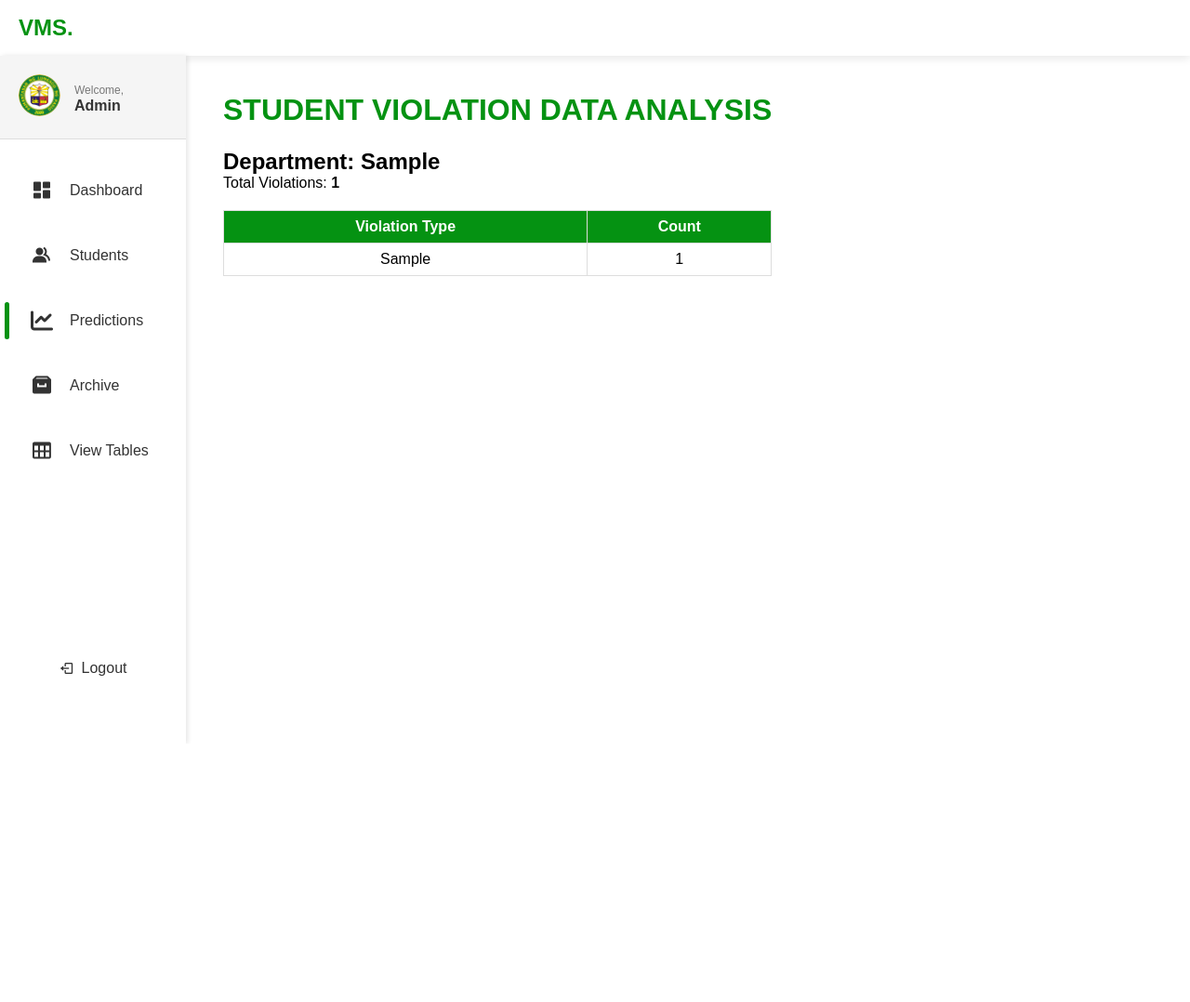
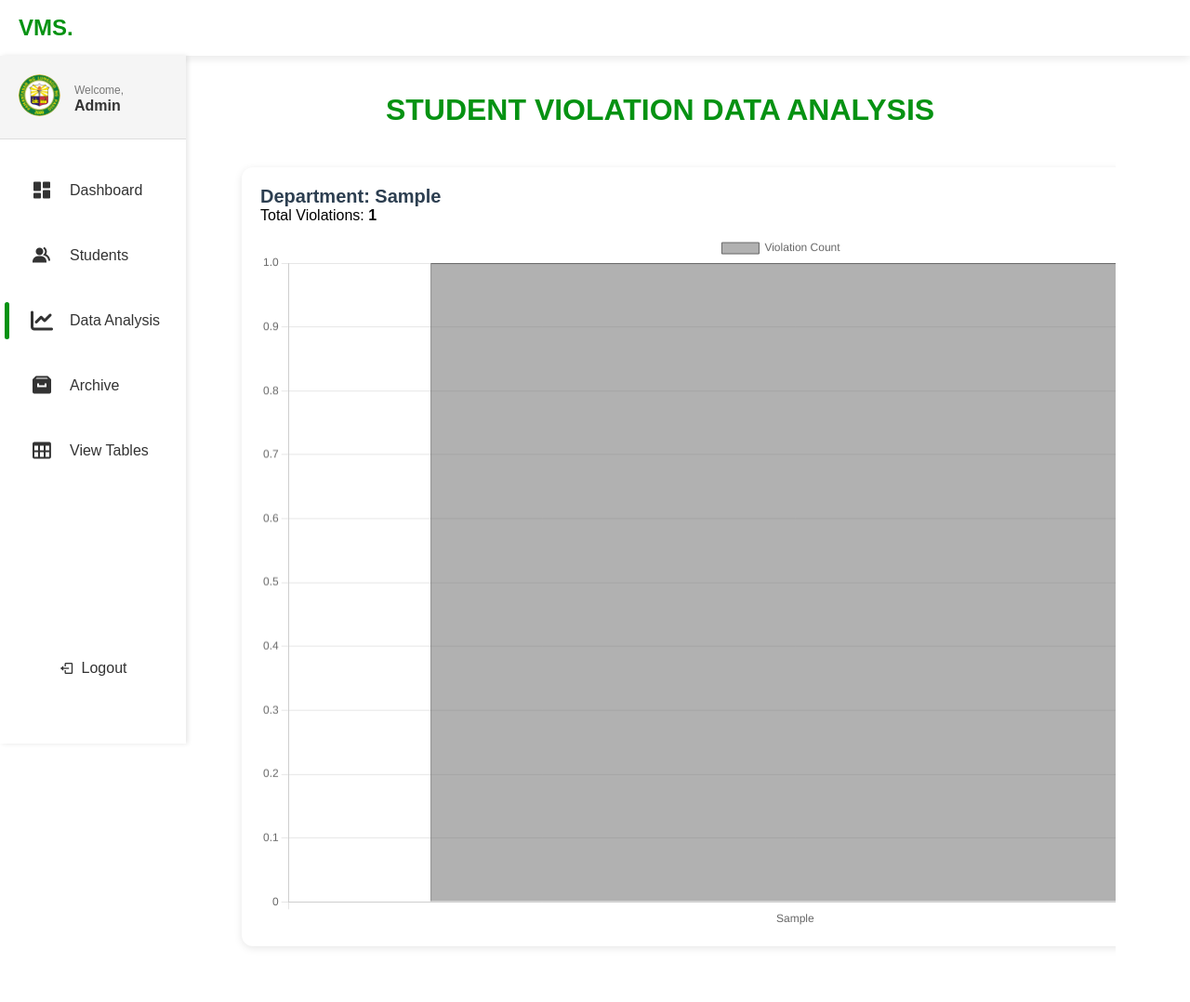
Before and after one commit to jopsjops/vmsplp-php, a PHP site: page /prediction.php in a window 1280 px wide. Shown: the whole page at 93% size. Before the commit the page ends 799 px from the top, so only its background shows below. Run offline with PHP 8.4, Linux system fonts and the light colour scheme; tables that the repository leaves empty or names only in its code hold one stand-in row (values such as "Sample post"); some libraries are stand-ins or nearby versions.

Commit message:
oks na yung data analysis, iniba ko na rin yung per page na analysis

```diff
--- a/archive.php
+++ b/archive.php
@@ -627,7 +627,7 @@
                 <li>
                     <a href="prediction.php">
                         <i class='fas fa-chart-line'></i>
-                        <div>Predictions</div>
+                        <div>Data Analysis</div>
                     </a>
                 </li>
                 <li class="active">
--- a/dashboarddb.php
+++ b/dashboarddb.php
@@ -548,7 +548,7 @@ json_encode($departmentCounts);
                 <li>
                     <a href="prediction.php">
                         <i class='fas fa-chart-line'></i>
-                        <div>Predictions</div>
+                        <div>Data Analysis</div>
                     </a>
                 </li>
                 <li class="archive">
--- a/prediction.php
+++ b/prediction.php
@@ -6,6 +6,7 @@
     <meta name="viewport" content="width=device-width, initial-scale=1.0">
     <link href='https://unpkg.com/boxicons@2.1.4/css/boxicons.min.css' rel='stylesheet'>
     <link rel="stylesheet" href="https://cdnjs.cloudflare.com/ajax/libs/font-awesome/6.1.1/css/all.min.css">
+    <script src="https://cdn.jsdelivr.net/npm/chart.js"></script>
     <link rel="icon" type="image/png" sizes="32x32" href="img/plp.png">
     <title>Admin</title>
     <style>
@@ -15,6 +16,8 @@
             box-sizing: border-box;
             font-family: 'poppins', sans-serif;
         }
+
+
 
         /*topbar*/
         .topbar {
@@ -289,32 +292,41 @@
             background: #046c1e;
         }
 
-        #prediction-result {
-            margin-top: 20px;
-            padding: 15px;
-            border: 1px solid #ddd;
-            border-radius: 5px;
-            background: #fff;
-            text-align: center;
-
+        #analysis-result {
+            display: grid;
+            grid-template-columns: repeat(auto-fit, minmax(400px, 1fr));
+            gap: 20px;
+            padding: 20px;
         }
 
-        table {
-            width: 100%;
-            border-collapse: collapse;
-            margin-top: 20px;
+        .grid-container {
+            display: grid;
+            grid-template-columns: repeat(2, 1fr); /* 2 equal columns */
+            gap: 20px;
+            padding: 20px;
+            margin: 0 auto;
+            width: 1200px; /* limit width for better layout */
         }
 
-        th, td {
-            border: 1px solid #ddd;
-            padding: 8px;
-            text-align: center;
+        .department-card {
+            background: #fff;
+            padding: 20px;
+            border-radius: 12px;
+            box-shadow: 0 2px 8px rgba(0,0,0,0.1);
         }
 
-        th {
-            background-color: #059212;
-            color: white;
+        .department-card h2 {
+            margin-top: 0;
+            font-size: 20px;
+            color: #2c3e50;
         }
+
+        .department-card p {
+            font-size: 16px;
+            margin-bottom: 10px;
+        }
+
+
 
     </style>
 
@@ -325,8 +337,6 @@
         <div class="logo">
                 <h2>VMS.</h2>
             </div>
-
-
         </div>
         <div class="sidebar">
             <div class="profile">
@@ -354,7 +364,7 @@
                 <li class="active">
                     <a href="prediction.php">
                         <i class='fas fa-chart-line'></i>
-                        <div>Predictions</div>
+                        <div>Data Analysis</div>
                     </a>
                 </li>
                 <li class="archive">
@@ -383,13 +393,31 @@
                     <h1>STUDENT VIOLATION DATA ANALYSIS</h1>
                 </header>
                 <main>
-                    <div id="analysis-result">
+                <div id="analysis-result" class="grid-container">
+                    <script>
+                        const departmentColors = {
+                            CCS: 'rgba(162, 165, 165, 0.5)',
+                            CON: 'rgba(250, 144, 215, 0.5)',
+                            CBA: 'rgba(230, 213, 64, 0.5)',
+                            CIHM: 'rgba(149, 12, 0, 0.5)',
+                            CAS: 'rgba(171, 63, 188, 0.5)',
+                            COED: 'rgba(65, 105, 225, 0.5)',
+                            COE: 'rgba(222, 153, 63, 0.5)'
+                        };
+                    </script>
                     <?php
                     include "dbconnection.php";
 
                     if ($conn->connect_error) {
                         die("Connection failed: " . $conn->connect_error);
                     }
+
+                    // Arrays to store data for overall chart
+                    $departments = [];
+                    $departmentTotals = [];
+
+                    // For storing chart scripts to embed later
+                    $chartScripts = '';
 
                     // Get all distinct departments
                     $deptSql = "SELECT DISTINCT Department FROM student_info";
@@ -398,15 +426,18 @@
                     if ($deptResult->num_rows > 0) {
                         while ($deptRow = $deptResult->fetch_assoc()) {
                             $department = $deptRow['Department'];
+                            echo "<div class='department-card'>";
                             echo "<h2>Department: $department</h2>";
 
-                                // Get total number of violations for this department
+                            // Total violations
                             $totalSql = "SELECT COUNT(*) as total FROM student_info WHERE Department = '$department'";
                             $totalResult = $conn->query($totalSql);
                             $total = $totalResult->fetch_assoc()['total'];
                             echo "<p>Total Violations: <strong>$total</strong></p>";
 
-                                // Get breakdown of violation types
+                            $departments[] = $department;
+                            $departmentTotals[] = $total;
+
                             $violationSql = "
                                 SELECT Violation, COUNT(*) as count
                                 FROM student_info
@@ -416,17 +447,51 @@
                             ";
                             $violationResult = $conn->query($violationSql);
 
+
                             if ($violationResult->num_rows > 0) {
-                                    echo "<table border='1' cellpadding='6' cellspacing='0'>";
-                                    echo "<tr><th>Violation Type</th><th>Count</th></tr>";
+                                echo "<canvas id='chart_$department' height='200'></canvas>";
+
+                                $violations = [];
+                                $violationCounts = [];
+
                                 while ($vRow = $violationResult->fetch_assoc()) {
-                                        echo "<tr><td>{$vRow['Violation']}</td><td>{$vRow['count']}</td></tr>";
+                                    $violations[] = $vRow['Violation'];
+                                    $violationCounts[] = $vRow['count'];
                                 }
-                                    echo "</table><br>";
+
+                                $chartScripts .= "
+                                    const ctx_$department = document.getElementById('chart_$department').getContext('2d');
+                                    new Chart(ctx_$department, {
+                                        type: 'bar',
+                                        data: {
+                                            labels: " . json_encode($violations) . ",
+                                            datasets: [{
+                                                label: 'Violation Count',
+                                                data: " . json_encode($violationCounts) . ",
+                                                backgroundColor: departmentColors['$department'] || 'rgba(100,100,100,0.5)',
+                                                borderColor: departmentColors['$department'] ? departmentColors['$department'].replace('0.5', '1') : 'rgba(100,100,100,1)',
+                                                borderWidth: 1
+                                            }]
+                                        },
+                                        options: {
+                                            responsive: true,
+                                            scales: {
+                                                y: {
+                                                    beginAtZero: true
+                                                }
+                                            }
+                                        }
+                                    });
+                                ";
                             } else {
                                 echo "<p>No specific violations found for this department.</p>";
                             }
+                            echo "</div>"; // Close department card
                         }
+
+
+
+
                     } else {
                         echo "<p>No departments found in the data.</p>";
                     }
@@ -434,6 +499,12 @@
                     $conn->close();
                     ?>
                 </div>
+
+                <!-- Render all charts after the content -->
+                <script>
+                    <?php echo $chartScripts; ?>
+                </script>
+
                 </main>
             </div>
         </div>
@@ -441,6 +512,8 @@
         function confirmLogout() {
             return confirm("Are you sure you want to log out?");
         }
+
+
         </script>
     </div>
 </body>
--- a/students_page.php
+++ b/students_page.php
@@ -789,7 +789,7 @@ button {
                 <li>
                     <a href="prediction.php">
                         <i class='fas fa-chart-line'></i>
-                        <div>Predictions</div>
+                        <div>Data Analysis</div>
                     </a>
                 </li>
                 <li class="archive">
--- a/view_semviolation.php
+++ b/view_semviolation.php
@@ -408,7 +408,7 @@
                 <li>
                     <a href="prediction.php">
                         <i class='fas fa-chart-line'></i>
-                        <div>Predictions</div>
+                        <div>Data Analysis</div>
                     </a>
                 </li>
                 <li>
```
Lines whose indentation alone changed are shown as unchanged.
